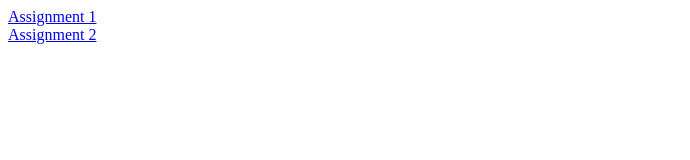
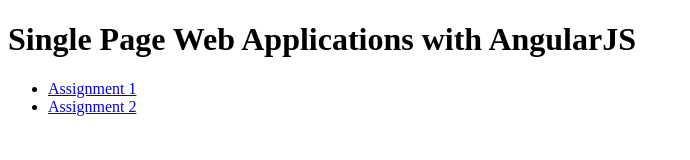
Before and after one commit to mihca/coursera-angular, a plain HTML site: page index.html in a window 1280 px wide. Shown: the whole page, without its empty margins (0-690 px from the left). Drawn offline with Linux system fonts and the light colour scheme.

Commit message:
Assignment 2

```diff
--- a/index.html
+++ b/index.html
@@ -5,7 +5,10 @@
     <title>Hello Coursera!</title>
 </head>
 <body>
-<a href="assignment1/index.html">Assignment 1</a></br>
-<a href="assignment2/index.html">Assignment 2</a>
+<h1>Single Page Web Applications with AngularJS</h1>
+<ul>
+    <li><a href="assignment1/index.html">Assignment 1</a></li>
+    <li><a href="assignment2/index.html">Assignment 2</a></li>
+</ul>
 </body>
 </html>
```
